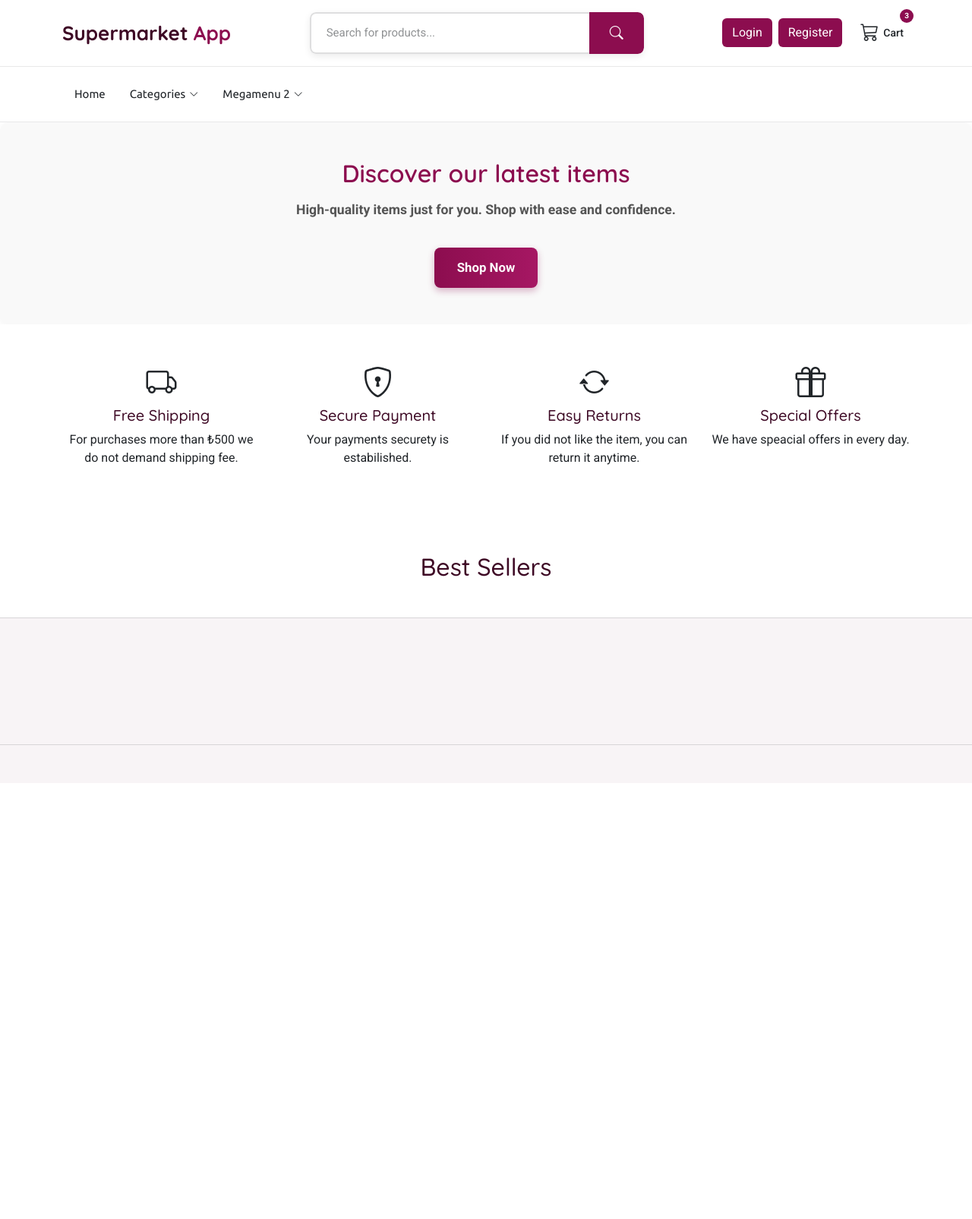
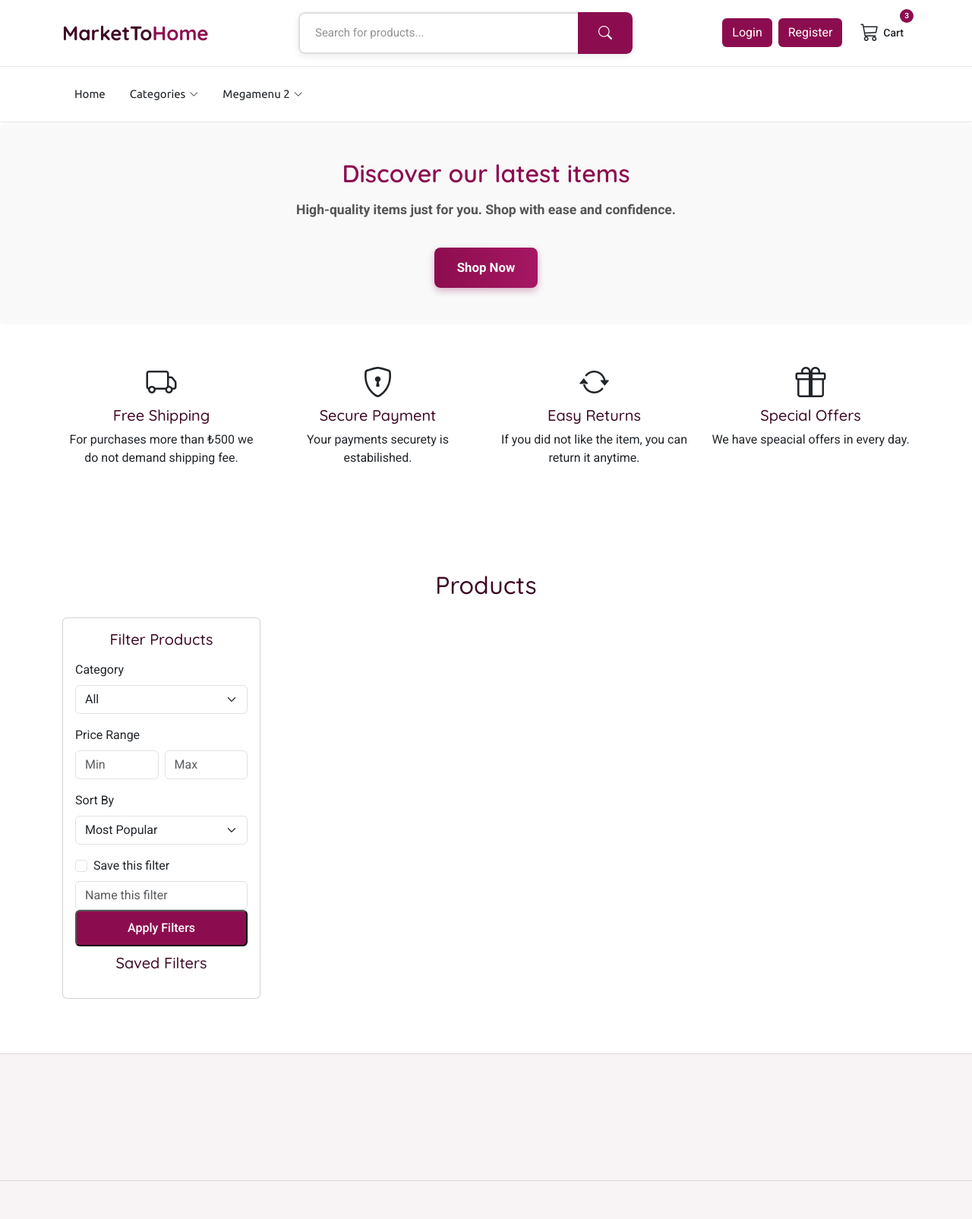
Before and after one commit to bozyurt21/SuperMarketApp, a Flask app: page / in a window 1280 px wide. Shown: the whole page at 76% size. Before the commit the page ends 981 px from the top, so only its background shows below. Run offline with Flask 3, Linux system fonts and the light colour scheme; data that the repository does not hold is empty; some libraries are stand-ins or nearby versions.

Commit message:
Added filter to the home page - saved filter functionality is not added yet

```diff
--- a/app/templates/base.html
+++ b/app/templates/base.html
@@ -39,7 +39,7 @@
           <a href="login.html" class="logo d-flex align-items-center">
             <!-- Uncomment the line below if you also wish to use an image logo -->
             <!-- <img src="assets/img/logo.webp" alt=""> -->
-            <h1 class="sitename">Supermarket<span> App</span></h1>
+            <h1 class="sitename">MarketTo<span>Home</span></h1>
           </a>
 
           <!-- Search -->
--- a/app/templates/index.html
+++ b/app/templates/index.html
@@ -48,24 +48,108 @@
     </div>
   </section>
 
-  <!-- Best Sellers Section: Just for visual purposes -->
   <section id="best-sellers" class="py-5">
-    <div class="container">
-      <h2 class="text-center mb-4">Best Sellers</h2>
+    <div class="container mt-4">
+      <h2 class="text-center mb-4">Products</h2>
+      <div class="row">
+        <!-- Filter Sidebar -->
+        <div class="col-lg-3 mb-4">
+          <div class="card p-3">
+            <h5 class="mb-3 text-center">Filter Products</h5>
+            <form method="GET">
+              <!-- Category Filter -->
+              <div class="mb-3">
+                <label for="category" class="form-label">Category</label>
+                <select class="form-select" name="category" id="category">
+                  <option value="">All</option>
+                  <option value="Bakery">Bakery</option>
+                  <option value="Beverages">Beverages</option>
+                  <option value="Dairy">Dairy</option>
+                  <option value="Fruits">Fruits</option>
+                  <option value="Snacks">Snacks</option>
+                  <option value="Vegetables">Vegetables</option>
+                  <option value="Meat">Meat</option>
+                  <option value="Seafood">Seafood</option>
+                  <option value="Frozen">Frozen</option>
+                  <option value="Canned">Canned</option>
+                </select>
+              </div>
+
+              <!-- Price Filter -->
+              <div class="mb-3">
+                <label class="form-label">Price Range</label>
+                <div class="d-flex">
+                  <input
+                    type="number"
+                    name="price_min"
+                    class="form-control me-2"
+                    placeholder="Min"
+                    min="0"
+                  />
+                  <input
+                    type="number"
+                    name="price_max"
+                    class="form-control"
+                    placeholder="Max"
+                    min="0"
+                  />
+                </div>
+              </div>
+
+              <!-- Sort By -->
+              <div class="mb-3">
+                <label for="sort" class="form-label">Sort By</label>
+                <select class="form-select" name="sort" id="sort">
+                  <option value="popularity">Most Popular</option>
+                  <option value="newest">Newest</option>
+                  <option value="price_asc">Price: Low to High</option>
+                  <option value="price_desc">Price: High to Low</option>
+                </select>
+              </div>
+              <div class="form-check mt-3">
+                <input
+                  class="form-check-input"
+                  type="checkbox"
+                  name="save_filter"
+                  id="save_filter"
+                />
+                <label class="form-check-label" for="save_filter"
+                  >Save this filter</label
+                >
+              </div>
+              <input
+                type="text"
+                name="filter_name"
+                class="form-control mt-2"
+                placeholder="Name this filter"
+              />
+              <button
+                type="submit"
+                class="btn-shop w-100"
+                style="padding-top: 10px"
+              >
+                Apply Filters
+              </button>
+            </form>
+            <h5 style="text-align: center; padding: 10px">Saved Filters</h5>
+          </div>
+        </div>
+
+        <!-- Products Grid -->
+        <div class="col-lg-9">
           <div class="row g-4">
-        <!-- Product 1 -->
-        {%for product in products%}
-        <div class="col-md-3 col-sm-6">
+            {% for product in products %}
+            <div class="col-md-4 col-sm-6">
               <div class="card h-100 text-center p-3">
                 <img
                   src="{{ url_for('product_image', product_id=product[0]) }}"
                   class="card-img-top"
-              alt="{{product[1]}}"
+                  alt="{{ product[1] }}"
                   style="height: 200px; object-fit: cover"
                 />
                 <div class="card-body">
-              <h5 class="card-title">{{product[1]}}</h5>
-              <p class="card-text">₺{{product[2]}}</p>
+                  <h5 class="card-title">{{ product[1] }}</h5>
+                  <p class="card-text">₺{{ product[2] }}</p>
                   <a href="#" class="btn-shop">Shop Now</a>
                 </div>
               </div>
@@ -73,6 +157,8 @@
             {% endfor %}
           </div>
         </div>
+      </div>
+    </div>
   </section>
 </main>
 {% endblock %}
```
Lines whose indentation alone changed are shown as unchanged.
